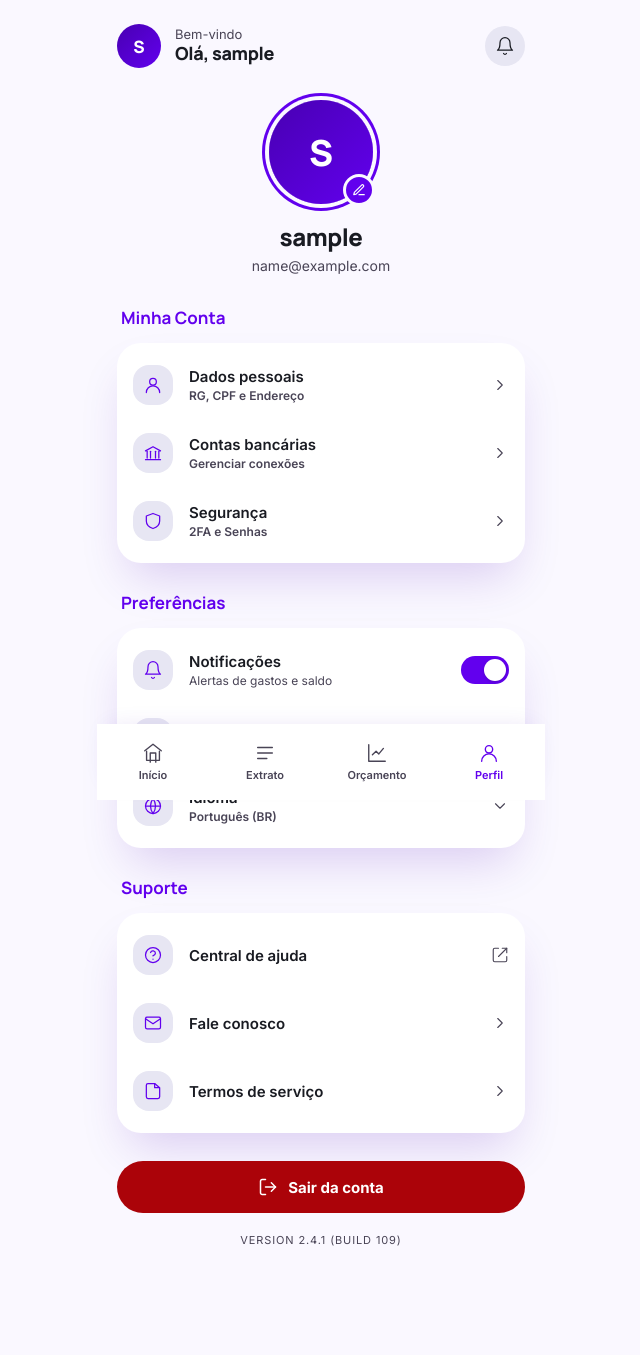
After one commit to thiagodcoq/engenharia_de_software, a Flask app: page /perfil/ in a window 1280 px wide. The commit adds this page. Shown: the whole page, without its empty margins (319-959 px from the left). Run offline with Flask 3, Linux system fonts and the light colour scheme; the visitor is signed in with stand-in values (Sample User, id 1).

Commit message:
tela de perfil + modo dark

```diff
--- a/easyfin-clean/src/infrastructure/web/routes/contas.py
+++ b/easyfin-clean/src/infrastructure/web/routes/contas.py
@@ -113,6 +113,11 @@ def orcamento():
     )
 
 
+@contas_bp.route('/perfil/')
+@login_required
+def perfil():
+    return render_template('perfil.html', user=current_user)
+
 
 @contas_bp.route('/login/', methods=['GET', 'POST'])
 def login():
--- a/easyfin-clean/src/infrastructure/web/static/css/global.css
+++ b/easyfin-clean/src/infrastructure/web/static/css/global.css
@@ -45,6 +45,51 @@
 
 	/* Sombra ambiente tingida de roxo */
 	--shadow-ambient: 0 24px 48px -12px rgba(72, 0, 178, 0.18);
+
+	/* Cores funcionais usadas como TEXTO (verde entrada / vermelho saída) */
+	--income-text: #00731e;
+	--expense-text: #ba1a1a;
+}
+
+/* ============================================================
+   Modo escuro — sobrescreve apenas os tokens.
+   Ativado por data-theme="dark" no <html> (ver base_app.html).
+   Como tudo usa var(--token), só mudar aqui já tema o app inteiro.
+   ============================================================ */
+:root[data-theme="dark"] {
+	/* Acento roxo mais claro para textos/links/abas legíveis no escuro */
+	--primary: #b69dff;
+	--primary-container: #c9b6ff;
+	--on-primary: #1a0040;
+	/* CTA/hero mantém um gradiente vívido (texto branco continua legível) */
+	--gradient-primary: linear-gradient(135deg, #5b1fd0 0%, #7e3ff2 100%);
+
+	/* Superfícies: base escura; "cards" (lowest) ficam MAIS claros para destacar */
+	--surface: #121216;
+	--surface-container-low: #16161c;
+	--surface-container: #1a1a21;
+	--surface-container-high: #2a2a33;
+	--surface-container-lowest: #1c1c23;
+
+	/* Texto */
+	--on-background: #e7e1ee;
+	--on-surface-variant: #c2bccf;
+
+	/* Acentos funcionais (chips/ícones) — leve ajuste para o fundo escuro */
+	--secondary-container: #1f4d2a;
+	--on-secondary-container: #91f78e;
+	--tertiary-container: #8c1d18;
+	--on-tertiary-container: #ffb6ac;
+	--error: #ffb4ab;
+
+	/* Texto de valores: tons claros legíveis no escuro */
+	--income-text: #7ee08a;
+	--expense-text: #ff8a80;
+
+	--outline-variant: #4a4458;
+
+	/* Sombra mais neutra/escura (o roxo claro some no preto) */
+	--shadow-ambient: 0 24px 48px -12px rgba(0, 0, 0, 0.55);
 }
 
 /* ---------- Reset enxuto ---------- */
--- /dev/null
+++ b/easyfin-clean/src/infrastructure/web/static/css/perfil.css
@@ -0,0 +1,241 @@
+/* ============================================================
+   EasyFin — Perfil (aba 4)
+   Depende de global.css (tokens) e dashboard.css (.app, .topbar,
+   .bottom-nav). Aqui só o que é específico do Perfil.
+   ============================================================ */
+
+/* ---------- Hero (avatar + nome + email) ---------- */
+.profile-hero {
+	text-align: center;
+	padding: 0.5rem 0 2rem;
+}
+
+.profile-avatar {
+	position: relative;
+	width: 6.5rem;
+	height: 6.5rem;
+	margin: 0 auto 1rem;
+}
+
+.profile-avatar__img {
+	width: 100%;
+	height: 100%;
+	border-radius: var(--radius-full);
+	background: var(--gradient-primary);
+	color: var(--on-primary);
+	display: grid;
+	place-items: center;
+	font-family: var(--font-display);
+	font-weight: 800;
+	font-size: 2.25rem;
+	/* anel roxo do mockup */
+	box-shadow: 0 0 0 4px var(--surface), 0 0 0 7px var(--primary-container);
+}
+
+.profile-avatar__edit {
+	position: absolute;
+	right: -2px;
+	bottom: -2px;
+	width: 2rem;
+	height: 2rem;
+	border-radius: var(--radius-full);
+	border: 3px solid var(--surface);
+	background: var(--primary-container);
+	color: var(--on-primary);
+	display: grid;
+	place-items: center;
+	cursor: pointer;
+}
+
+.profile-avatar__edit svg {
+	width: 0.875rem;
+	height: 0.875rem;
+}
+
+.profile-name {
+	font-family: var(--font-display);
+	font-weight: 800;
+	font-size: 1.5rem;
+	letter-spacing: -0.02em;
+	color: var(--on-background);
+	margin: 0;
+}
+
+.profile-email {
+	font-size: 0.875rem;
+	color: var(--on-surface-variant);
+	margin: 0.25rem 0 0;
+}
+
+/* ---------- Grupos de configuração ---------- */
+.settings-group {
+	margin-bottom: 1.75rem;
+}
+
+.settings-group__title {
+	font-family: var(--font-display);
+	font-weight: 700;
+	font-size: 1.0625rem;
+	color: var(--primary-container);
+	margin: 0 0 0.875rem 0.25rem;
+}
+
+.settings-card {
+	background: var(--surface-container-lowest);
+	border-radius: var(--radius-xl);
+	padding: 0.5rem 1rem;
+	box-shadow: var(--shadow-ambient);
+}
+
+/* Linha de item (sem divisórias — separação por espaço) */
+.settings-row {
+	display: flex;
+	align-items: center;
+	gap: 1rem;
+	padding: 0.875rem 0;
+	width: 100%;
+	background: none;
+	border: none;
+	cursor: pointer;
+	text-align: left;
+	text-decoration: none;
+	color: inherit;
+}
+
+.settings-row__icon {
+	width: 2.5rem;
+	height: 2.5rem;
+	border-radius: var(--radius-lg);
+	background: var(--surface-container-high);
+	color: var(--primary-container);
+	display: grid;
+	place-items: center;
+	flex-shrink: 0;
+}
+
+.settings-row__icon svg {
+	width: 1.25rem;
+	height: 1.25rem;
+}
+
+.settings-row__text {
+	display: flex;
+	flex-direction: column;
+	gap: 0.125rem;
+	min-width: 0;
+}
+
+.settings-row__title {
+	font-weight: 600;
+	font-size: 0.9375rem;
+	color: var(--on-background);
+}
+
+.settings-row__sub {
+	font-size: 0.75rem;
+	color: var(--on-surface-variant);
+}
+
+.settings-row__end {
+	margin-left: auto;
+	color: var(--on-surface-variant);
+	display: grid;
+	place-items: center;
+	flex-shrink: 0;
+}
+
+.settings-row__end svg {
+	width: 1.125rem;
+	height: 1.125rem;
+}
+
+/* ---------- Toggle (switch) ---------- */
+.switch {
+	margin-left: auto;
+	position: relative;
+	width: 3rem;
+	height: 1.75rem;
+	flex-shrink: 0;
+}
+
+.switch input {
+	position: absolute;
+	opacity: 0;
+	width: 100%;
+	height: 100%;
+	margin: 0;
+	cursor: pointer;
+}
+
+.switch__track {
+	position: absolute;
+	inset: 0;
+	border-radius: var(--radius-full);
+	background: var(--surface-container-high);
+	transition: background 0.18s ease;
+}
+
+.switch__track::before {
+	content: "";
+	position: absolute;
+	top: 0.1875rem;
+	left: 0.1875rem;
+	width: 1.375rem;
+	height: 1.375rem;
+	border-radius: var(--radius-full);
+	background: var(--surface-container-lowest);
+	box-shadow: 0 1px 3px rgba(25, 27, 34, 0.2);
+	transition: transform 0.18s ease;
+}
+
+.switch input:checked + .switch__track {
+	background: var(--primary-container);
+}
+
+.switch input:checked + .switch__track::before {
+	transform: translateX(1.25rem);
+}
+
+/* ---------- Sair da conta ---------- */
+.logout-btn {
+	display: flex;
+	align-items: center;
+	justify-content: center;
+	gap: 0.625rem;
+	width: 100%;
+	padding: 1rem;
+	border: none;
+	border-radius: var(--radius-full);
+	background: var(--tertiary-container);
+	color: #ffffff;
+	font-family: var(--font-body);
+	font-size: 0.9375rem;
+	font-weight: 700;
+	cursor: pointer;
+	text-decoration: none;
+	transition: transform 0.08s ease, filter 0.18s ease;
+}
+
+.logout-btn:hover {
+	filter: brightness(1.05);
+	text-decoration: none;
+}
+
+.logout-btn:active {
+	transform: scale(0.97);
+}
+
+.logout-btn svg {
+	width: 1.25rem;
+	height: 1.25rem;
+}
+
+/* ---------- Versão ---------- */
+.app-version {
+	text-align: center;
+	font-size: 0.6875rem;
+	letter-spacing: 0.08em;
+	text-transform: uppercase;
+	color: var(--on-surface-variant);
+	margin: 1.25rem 0 0;
+}
--- /dev/null
+++ b/easyfin-clean/src/infrastructure/web/templates/_topbar.html
@@ -0,0 +1,14 @@
+<!-- Cabeçalho padrão das telas internas. Requer `user` no contexto. -->
+<header class="topbar">
+	<div class="topbar__avatar" aria-hidden="true">{{ user.nome[0] | upper }}</div>
+	<div class="topbar__greeting">
+		<span class="topbar__hello">Bem-vindo</span>
+		<span class="topbar__name">Olá, {{ user.nome }}</span>
+	</div>
+	<button class="topbar__action" type="button" title="Notificações" aria-label="Notificações">
+		<svg viewBox="0 0 24 24" fill="none" stroke="currentColor" stroke-width="1.5" stroke-linecap="round" stroke-linejoin="round">
+			<path d="M6 8a6 6 0 0 1 12 0c0 7 3 9 3 9H3s3-2 3-9" />
+			<path d="M10.3 21a1.94 1.94 0 0 0 3.4 0" />
+		</svg>
+	</button>
+</header>
--- a/easyfin-clean/src/infrastructure/web/templates/base_app.html
+++ b/easyfin-clean/src/infrastructure/web/templates/base_app.html
@@ -4,6 +4,15 @@
 		<meta charset="utf-8" />
 		<meta name="viewport" content="width=device-width, initial-scale=1" />
 		<title>{% block title %}EasyFin{% endblock %}</title>
+
+		<!-- Aplica o tema salvo ANTES de pintar a tela (evita flash de tela clara) -->
+		<script>
+			(function () {
+				if (localStorage.getItem('theme') === 'dark') {
+					document.documentElement.setAttribute('data-theme', 'dark');
+				}
+			})();
+		</script>
 
 		<link rel="preconnect" href="https://fonts.googleapis.com" />
 		<link rel="preconnect" href="https://fonts.gstatic.com" crossorigin />
--- /dev/null
+++ b/easyfin-clean/src/infrastructure/web/templates/perfil.html
@@ -0,0 +1,258 @@
+{% extends 'base_app.html' %}
+
+{% block title %}Perfil — EasyFin{% endblock %}
+
+{% block head %}
+	<link rel="stylesheet" href="{{ url_for('static', filename='css/dashboard.css') }}" />
+	<link rel="stylesheet" href="{{ url_for('static', filename='css/perfil.css') }}" />
+{% endblock %}
+
+{% block body %}
+<div class="app">
+	{% include '_topbar.html' %}
+
+	<!-- Mensagens flash -->
+	{% with messages = get_flashed_messages() %}
+		{% if messages %}
+			<ul class="flashes">
+				{% for msg in messages %}
+					<li>{{ msg }}</li>
+				{% endfor %}
+			</ul>
+		{% endif %}
+	{% endwith %}
+
+	<!-- Hero: avatar + nome + email -->
+	<section class="profile-hero">
+		<div class="profile-avatar">
+			<div class="profile-avatar__img" aria-hidden="true">{{ user.nome[0] | upper }}</div>
+			<!-- TODO backend: upload/editar foto de perfil. Sem rota ainda. -->
+			<button class="profile-avatar__edit" type="button" title="Editar foto" aria-label="Editar foto">
+				<svg viewBox="0 0 24 24" fill="none" stroke="currentColor" stroke-width="2" stroke-linecap="round" stroke-linejoin="round">
+					<path d="M12 20h9" />
+					<path d="M16.5 3.5a2.12 2.12 0 0 1 3 3L7 19l-4 1 1-4Z" />
+				</svg>
+			</button>
+		</div>
+		<h1 class="profile-name">{{ user.nome }}</h1>
+		<p class="profile-email">{{ user.email }}</p>
+	</section>
+
+	<!-- Minha Conta -->
+	<section class="settings-group">
+		<h2 class="settings-group__title">Minha Conta</h2>
+		<div class="settings-card">
+			<!-- TODO backend: tela de dados pessoais (RG, CPF, endereço) -->
+			<a class="settings-row" href="#">
+				<span class="settings-row__icon">
+					<svg viewBox="0 0 24 24" fill="none" stroke="currentColor" stroke-width="1.5" stroke-linecap="round" stroke-linejoin="round">
+						<circle cx="12" cy="8" r="4" /><path d="M4 21a8 8 0 0 1 16 0" />
+					</svg>
+				</span>
+				<span class="settings-row__text">
+					<span class="settings-row__title">Dados pessoais</span>
+					<span class="settings-row__sub">RG, CPF e Endereço</span>
+				</span>
+				<span class="settings-row__end">
+					<svg viewBox="0 0 24 24" fill="none" stroke="currentColor" stroke-width="1.5" stroke-linecap="round" stroke-linejoin="round"><path d="m9 18 6-6-6-6" /></svg>
+				</span>
+			</a>
+
+			<!-- TODO backend: tela de contas bancárias -->
+			<a class="settings-row" href="#">
+				<span class="settings-row__icon">
+					<svg viewBox="0 0 24 24" fill="none" stroke="currentColor" stroke-width="1.5" stroke-linecap="round" stroke-linejoin="round">
+						<path d="m3 9.5 9-5 9 5" /><path d="M5 10v8" /><path d="M19 10v8" /><path d="M9 10v8" /><path d="M15 10v8" /><path d="M3 20h18" />
+					</svg>
+				</span>
+				<span class="settings-row__text">
+					<span class="settings-row__title">Contas bancárias</span>
+					<span class="settings-row__sub">Gerenciar conexões</span>
+				</span>
+				<span class="settings-row__end">
+					<svg viewBox="0 0 24 24" fill="none" stroke="currentColor" stroke-width="1.5" stroke-linecap="round" stroke-linejoin="round"><path d="m9 18 6-6-6-6" /></svg>
+				</span>
+			</a>
+
+			<!-- TODO backend: tela de segurança (2FA, troca de senha) -->
+			<a class="settings-row" href="#">
+				<span class="settings-row__icon">
+					<svg viewBox="0 0 24 24" fill="none" stroke="currentColor" stroke-width="1.5" stroke-linecap="round" stroke-linejoin="round">
+						<path d="M12 3 4 6v6c0 5 3.5 7.5 8 9 4.5-1.5 8-4 8-9V6Z" />
+					</svg>
+				</span>
+				<span class="settings-row__text">
+					<span class="settings-row__title">Segurança</span>
+					<span class="settings-row__sub">2FA e Senhas</span>
+				</span>
+				<span class="settings-row__end">
+					<svg viewBox="0 0 24 24" fill="none" stroke="currentColor" stroke-width="1.5" stroke-linecap="round" stroke-linejoin="round"><path d="m9 18 6-6-6-6" /></svg>
+				</span>
+			</a>
+		</div>
+	</section>
+
+	<!-- Preferências -->
+	<section class="settings-group">
+		<h2 class="settings-group__title">Preferências</h2>
+		<div class="settings-card">
+			<!-- TODO backend: persistir preferência de notificações -->
+			<div class="settings-row" style="cursor: default;">
+				<span class="settings-row__icon">
+					<svg viewBox="0 0 24 24" fill="none" stroke="currentColor" stroke-width="1.5" stroke-linecap="round" stroke-linejoin="round">
+						<path d="M6 8a6 6 0 0 1 12 0c0 7 3 9 3 9H3s3-2 3-9" /><path d="M10.3 21a1.94 1.94 0 0 0 3.4 0" />
+					</svg>
+				</span>
+				<span class="settings-row__text">
+					<span class="settings-row__title">Notificações</span>
+					<span class="settings-row__sub">Alertas de gastos e saldo</span>
+				</span>
+				<label class="switch">
+					<input type="checkbox" checked aria-label="Notificações" />
+					<span class="switch__track"></span>
+				</label>
+			</div>
+
+			<!-- TODO backend (ou client-side): tema escuro -->
+			<div class="settings-row" style="cursor: default;">
+				<span class="settings-row__icon">
+					<svg viewBox="0 0 24 24" fill="none" stroke="currentColor" stroke-width="1.5" stroke-linecap="round" stroke-linejoin="round">
+						<path d="M21 12.8A9 9 0 1 1 11.2 3 7 7 0 0 0 21 12.8Z" />
+					</svg>
+				</span>
+				<span class="settings-row__text">
+					<span class="settings-row__title">Modo Escuro</span>
+					<span class="settings-row__sub">Ajustar aparência</span>
+				</span>
+				<label class="switch">
+					<input type="checkbox" id="toggle-dark" aria-label="Modo escuro" />
+					<span class="switch__track"></span>
+				</label>
+			</div>
+
+			<!-- TODO backend: troca de idioma -->
+			<a class="settings-row" href="#">
+				<span class="settings-row__icon">
+					<svg viewBox="0 0 24 24" fill="none" stroke="currentColor" stroke-width="1.5" stroke-linecap="round" stroke-linejoin="round">
+						<circle cx="12" cy="12" r="9" /><path d="M3 12h18" /><path d="M12 3a15 15 0 0 1 0 18a15 15 0 0 1 0-18Z" />
+					</svg>
+				</span>
+				<span class="settings-row__text">
+					<span class="settings-row__title">Idioma</span>
+					<span class="settings-row__sub">Português (BR)</span>
+				</span>
+				<span class="settings-row__end">
+					<svg viewBox="0 0 24 24" fill="none" stroke="currentColor" stroke-width="1.5" stroke-linecap="round" stroke-linejoin="round"><path d="m6 9 6 6 6-6" /></svg>
+				</span>
+			</a>
+		</div>
+	</section>
+
+	<!-- Suporte -->
+	<section class="settings-group">
+		<h2 class="settings-group__title">Suporte</h2>
+		<div class="settings-card">
+			<a class="settings-row" href="#">
+				<span class="settings-row__icon">
+					<svg viewBox="0 0 24 24" fill="none" stroke="currentColor" stroke-width="1.5" stroke-linecap="round" stroke-linejoin="round">
+						<circle cx="12" cy="12" r="9" /><path d="M9.1 9a3 3 0 0 1 5.8 1c0 2-3 3-3 3" /><path d="M12 17h.01" />
+					</svg>
+				</span>
+				<span class="settings-row__text">
+					<span class="settings-row__title">Central de ajuda</span>
+				</span>
+				<span class="settings-row__end">
+					<svg viewBox="0 0 24 24" fill="none" stroke="currentColor" stroke-width="1.5" stroke-linecap="round" stroke-linejoin="round"><path d="M15 3h6v6" /><path d="M10 14 21 3" /><path d="M21 14v5a2 2 0 0 1-2 2H5a2 2 0 0 1-2-2V5a2 2 0 0 1 2-2h5" /></svg>
+				</span>
+			</a>
+
+			<a class="settings-row" href="#">
+				<span class="settings-row__icon">
+					<svg viewBox="0 0 24 24" fill="none" stroke="currentColor" stroke-width="1.5" stroke-linecap="round" stroke-linejoin="round">
+						<rect x="3" y="5" width="18" height="14" rx="2" /><path d="m3 7 9 6 9-6" />
+					</svg>
+				</span>
+				<span class="settings-row__text">
+					<span class="settings-row__title">Fale conosco</span>
+				</span>
+				<span class="settings-row__end">
+					<svg viewBox="0 0 24 24" fill="none" stroke="currentColor" stroke-width="1.5" stroke-linecap="round" stroke-linejoin="round"><path d="m9 18 6-6-6-6" /></svg>
+				</span>
+			</a>
+
+			<a class="settings-row" href="#">
+				<span class="settings-row__icon">
+					<svg viewBox="0 0 24 24" fill="none" stroke="currentColor" stroke-width="1.5" stroke-linecap="round" stroke-linejoin="round">
+						<path d="M14 3v5h5" /><path d="M14 3H6a2 2 0 0 0-2 2v14a2 2 0 0 0 2 2h12a2 2 0 0 0 2-2V8Z" />
+					</svg>
+				</span>
+				<span class="settings-row__text">
+					<span class="settings-row__title">Termos de serviço</span>
+				</span>
+				<span class="settings-row__end">
+					<svg viewBox="0 0 24 24" fill="none" stroke="currentColor" stroke-width="1.5" stroke-linecap="round" stroke-linejoin="round"><path d="m9 18 6-6-6-6" /></svg>
+				</span>
+			</a>
+		</div>
+	</section>
+
+	<!-- Sair da conta (rota já existe) -->
+	<a class="logout-btn" href="{{ url_for('contas.logout') }}">
+		<svg viewBox="0 0 24 24" fill="none" stroke="currentColor" stroke-width="1.8" stroke-linecap="round" stroke-linejoin="round">
+			<path d="M9 21H5a2 2 0 0 1-2-2V5a2 2 0 0 1 2-2h4" /><path d="m16 17 5-5-5-5" /><path d="M21 12H9" />
+		</svg>
+		Sair da conta
+	</a>
+
+	<p class="app-version">Version 2.4.1 (Build 109)</p>
+
+	<!-- Bottom nav (Perfil ativo) -->
+	<nav class="bottom-nav">
+		<a class="nav-item" href="{{ url_for('contas.dashboard') }}">
+			<svg viewBox="0 0 24 24" fill="none" stroke="currentColor" stroke-width="1.5" stroke-linecap="round" stroke-linejoin="round">
+				<path d="m3 9.5 9-7 9 7" /><path d="M9 22V12h6v10" /><path d="M5 10v10h14V10" />
+			</svg>
+			Início
+		</a>
+		<a class="nav-item" href="{{ url_for('contas.extrato') }}">
+			<svg viewBox="0 0 24 24" fill="none" stroke="currentColor" stroke-width="1.5" stroke-linecap="round" stroke-linejoin="round">
+				<path d="M4 6h16" /><path d="M4 12h16" /><path d="M4 18h10" />
+			</svg>
+			Extrato
+		</a>
+		<a class="nav-item" href="{{ url_for('contas.orcamento') }}">
+			<svg viewBox="0 0 24 24" fill="none" stroke="currentColor" stroke-width="1.5" stroke-linecap="round" stroke-linejoin="round">
+				<path d="M3 3v18h18" /><path d="m7 14 4-4 3 3 5-6" />
+			</svg>
+			Orçamento
+		</a>
+		<a class="nav-item nav-item--active" href="{{ url_for('contas.perfil') }}">
+			<svg viewBox="0 0 24 24" fill="none" stroke="currentColor" stroke-width="1.5" stroke-linecap="round" stroke-linejoin="round">
+				<circle cx="12" cy="8" r="4" /><path d="M4 21a8 8 0 0 1 16 0" />
+			</svg>
+			Perfil
+		</a>
+	</nav>
+</div>
+
+<script>
+	// Modo escuro: sincroniza o toggle com o tema atual e persiste a escolha
+	(function () {
+		var input = document.getElementById('toggle-dark');
+		if (!input) return;
+
+		var root = document.documentElement;
+		input.checked = root.getAttribute('data-theme') === 'dark';
+
+		input.addEventListener('change', function () {
+			if (input.checked) {
+				root.setAttribute('data-theme', 'dark');
+				localStorage.setItem('theme', 'dark');
+			} else {
+				root.removeAttribute('data-theme');
+				localStorage.setItem('theme', 'light');
+			}
+		});
+	})();
+</script>
+{% endblock %}
```
Also changed, not shown: easyfin-clean/src/infrastructure/web/templates/contas/base_auth.html (+8 -0 lines), easyfin-clean/src/infrastructure/web/templates/extrato.html (+3 -14 lines), easyfin-clean/src/infrastructure/web/templates/home.html (+3 -17 lines), easyfin-clean/src/infrastructure/web/templates/orcamento.html (+3 -17 lines).
